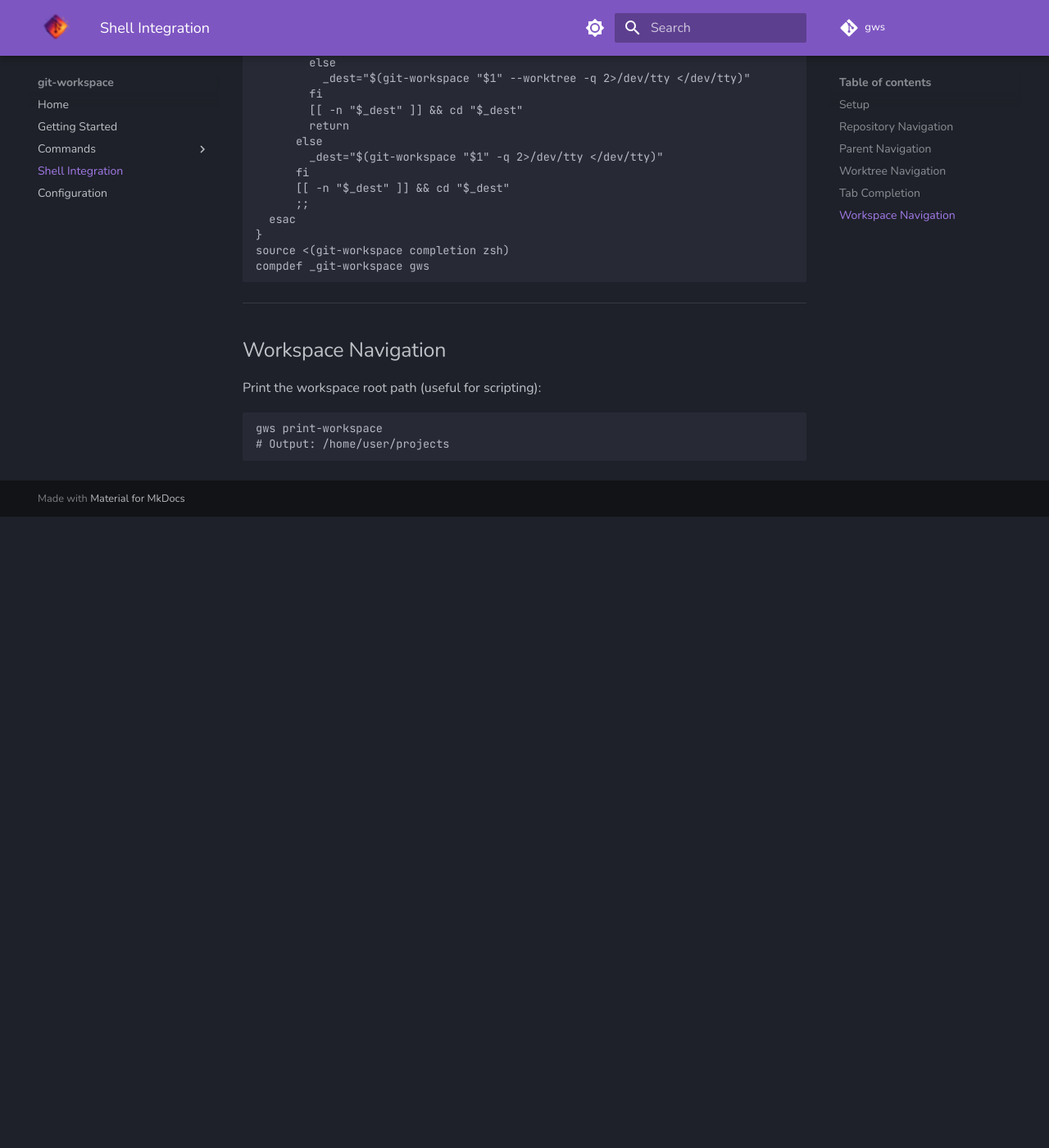
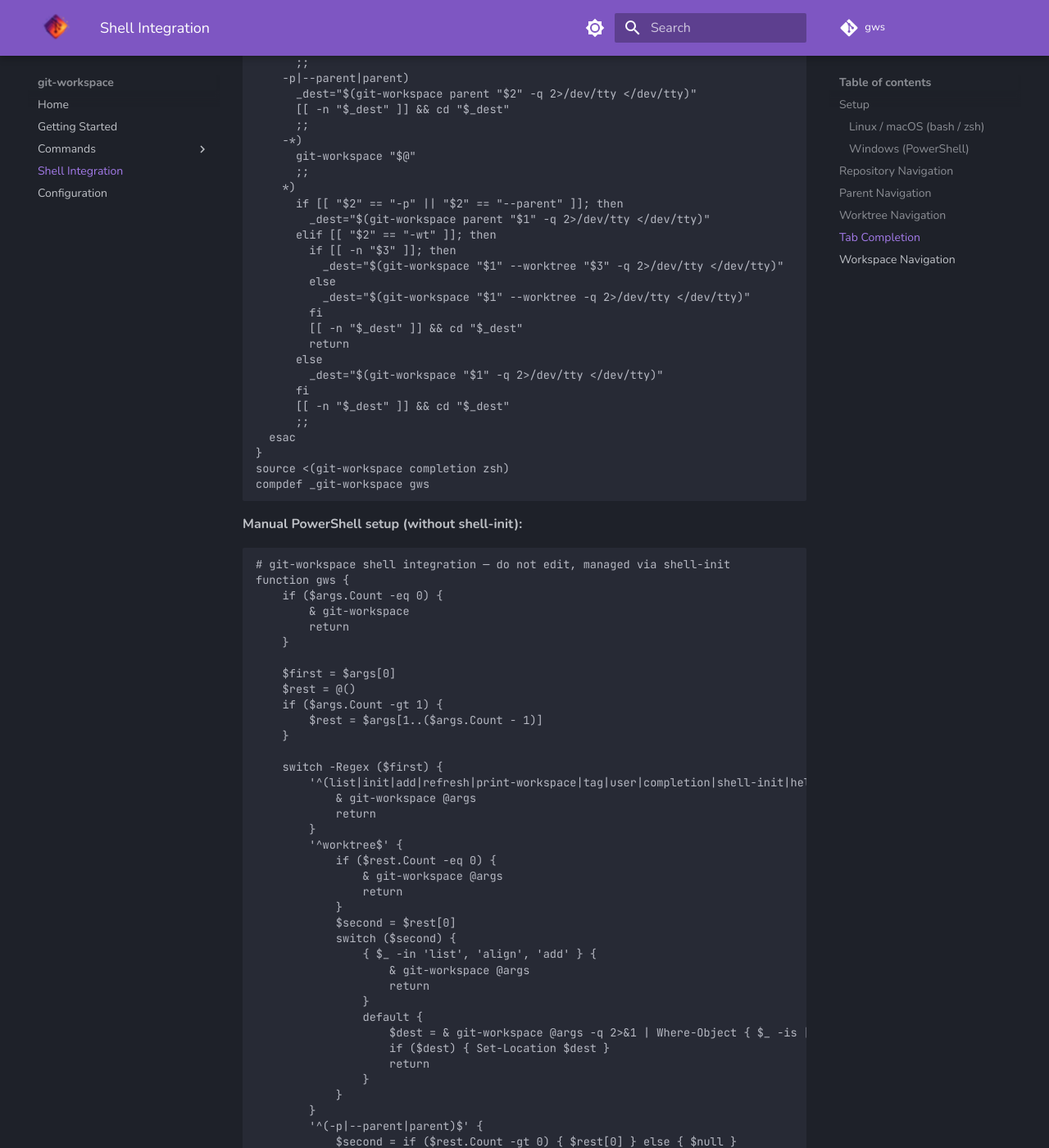
Before and after one commit to daileyo/gws, an MkDocs documentation site: the page built from docs/site/shell-integration.md, in a window 1280 px wide and 1400 px high, scrolled down 3747 px. Shown: the whole window at 82% size. Built offline with MkDocs 1.6.1 and Material for MkDocs 9.7.7, drawn with Linux system fonts in a browser that asks for light colours; comment, search, counter and statistics services are not loaded; before the commit the page ends 4377 px from its top, so only the background shows below that; some of the changed text lies outside the part shown.

Commit message:
docs: add Windows install guide and PowerShell shell integration docs
- Add Windows (PowerShell) install section to getting-started.md
  with Invoke-WebRequest and curl.exe download methods
- Add $PROFILE setup instructions with manual and Add-Content approaches
- Add PowerShell section to shell-integration.md with full function listing
- Update .goreleaser.yml release footer with Windows install instructions
- Include checksum verification guidance

Related to T5.0 in Spec 21

Co-Authored-By: Claude Opus 4.6 <noreply@anthropic.com>

````diff
--- a/docs/site/shell-integration.md
+++ b/docs/site/shell-integration.md
@@ -1,6 +1,8 @@
 # Shell Integration
 
 ## Setup
+
+### Linux / macOS (bash / zsh)
 
 Add two lines to your `~/.zshrc` (or `~/.bashrc`):
 
@@ -8,6 +10,17 @@ Add two lines to your `~/.zshrc` (or `~/.bashrc`):
 export PATH="$HOME/.local/bin:$PATH"
 eval "$(git-workspace shell-init zsh)"   # or: shell-init bash
 ```
+
+### Windows (PowerShell)
+
+Add to your PowerShell `$PROFILE` (run `echo $PROFILE` to find its path):
+
+```powershell
+$env:Path = "$HOME\.local\bin;$env:Path"
+Invoke-Expression (& git-workspace shell-init powershell | Out-String)
+```
+
+This works with both PowerShell 5.1 (Windows PowerShell) and PowerShell 7+ (pwsh).
 
 The `shell-init` command outputs the `gws` function and tab completion setup directly from the binary, so your shell integration is always in sync with the installed version. No manual updates needed when you upgrade.
 
@@ -201,6 +214,85 @@ source <(git-workspace completion zsh)
 compdef _git-workspace gws
 ```
 
+**Manual PowerShell setup (without shell-init):**
+
+```powershell
+# git-workspace shell integration — do not edit, managed via shell-init
+function gws {
+    if ($args.Count -eq 0) {
+        & git-workspace
+        return
+    }
+
+    $first = $args[0]
+    $rest = @()
+    if ($args.Count -gt 1) {
+        $rest = $args[1..($args.Count - 1)]
+    }
+
+    switch -Regex ($first) {
+        '^(list|init|add|refresh|print-workspace|tag|user|completion|shell-init|help|__.*)$' {
+            & git-workspace @args
+            return
+        }
+        '^worktree$' {
+            if ($rest.Count -eq 0) {
+                & git-workspace @args
+                return
+            }
+            $second = $rest[0]
+            switch ($second) {
+                { $_ -in 'list', 'align', 'add' } {
+                    & git-workspace @args
+                    return
+                }
+                default {
+                    $dest = & git-workspace @args -q 2>&1 | Where-Object { $_ -is [string] }
+                    if ($dest) { Set-Location $dest }
+                    return
+                }
+            }
+        }
+        '^(-p|--parent|parent)$' {
+            $second = if ($rest.Count -gt 0) { $rest[0] } else { $null }
+            $dest = & git-workspace parent $second -q 2>&1 | Where-Object { $_ -is [string] }
+            if ($dest) { Set-Location $dest }
+            return
+        }
+        '^-' {
+            & git-workspace @args
+            return
+        }
+        default {
+            $second = if ($rest.Count -gt 0) { $rest[0] } else { $null }
+
+            if ($second -eq '-p' -or $second -eq '--parent') {
+                $dest = & git-workspace parent $first -q 2>&1 | Where-Object { $_ -is [string] }
+                if ($dest) { Set-Location $dest }
+                return
+            }
+            elseif ($second -eq '-wt') {
+                if ($rest.Count -gt 1) {
+                    $branch = $rest[1]
+                    $dest = & git-workspace $first --worktree $branch -q 2>&1 | Where-Object { $_ -is [string] }
+                } else {
+                    $dest = & git-workspace $first --worktree -q 2>&1 | Where-Object { $_ -is [string] }
+                }
+                if ($dest) { Set-Location $dest }
+                return
+            }
+            else {
+                $dest = & git-workspace $first -q 2>&1 | Where-Object { $_ -is [string] }
+                if ($dest) { Set-Location $dest }
+                return
+            }
+        }
+    }
+}
+& git-workspace completion powershell | Invoke-Expression
+(& git-workspace completion powershell) -replace 'git-workspace', 'gws' | Invoke-Expression
+```
+
 ---
 
 ## Workspace Navigation
````
Also changed, not shown: .goreleaser.yml (+20 -4 lines), docs/site/getting-started.md (+75 -1 lines), docs/specs/21-spec-windows-powershell-support/21-proofs/21-task-05-proofs.md (added, +39 -0 lines), docs/specs/21-spec-windows-powershell-support/21-tasks-windows-powershell-support.md (+6 -6 lines).
